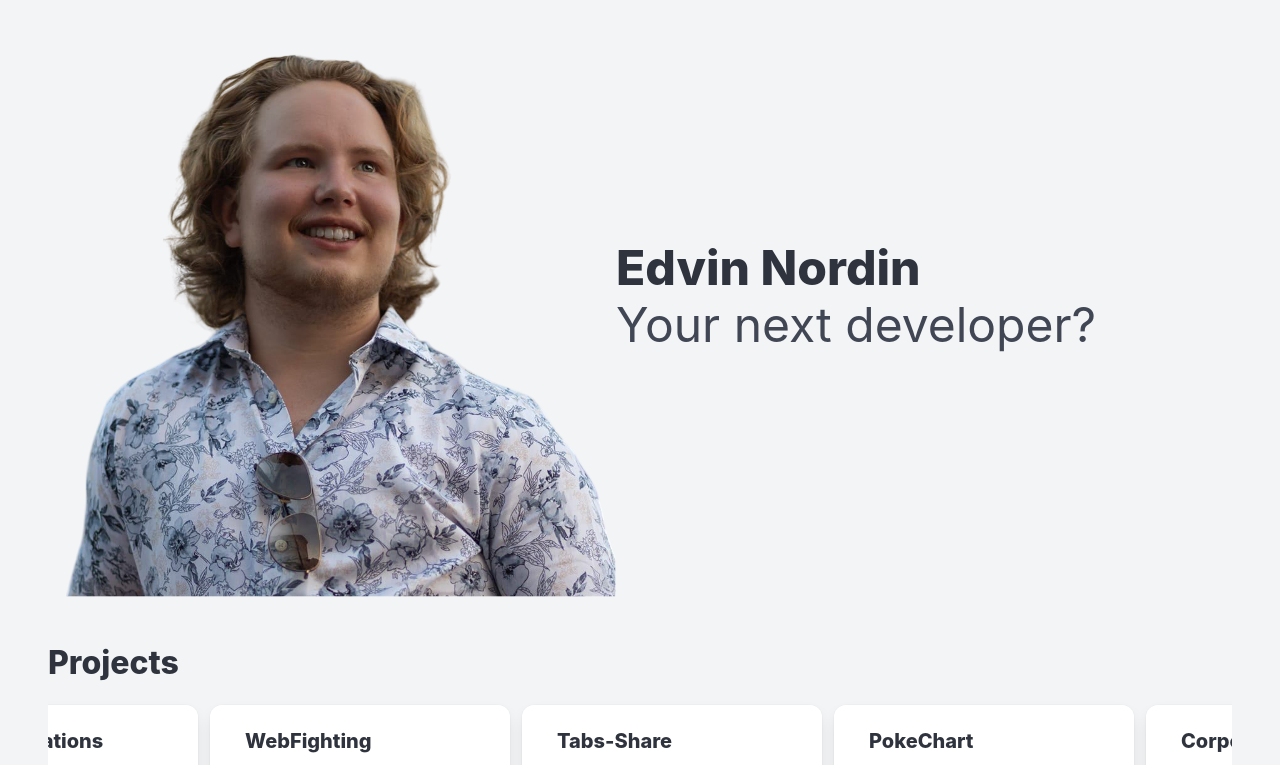
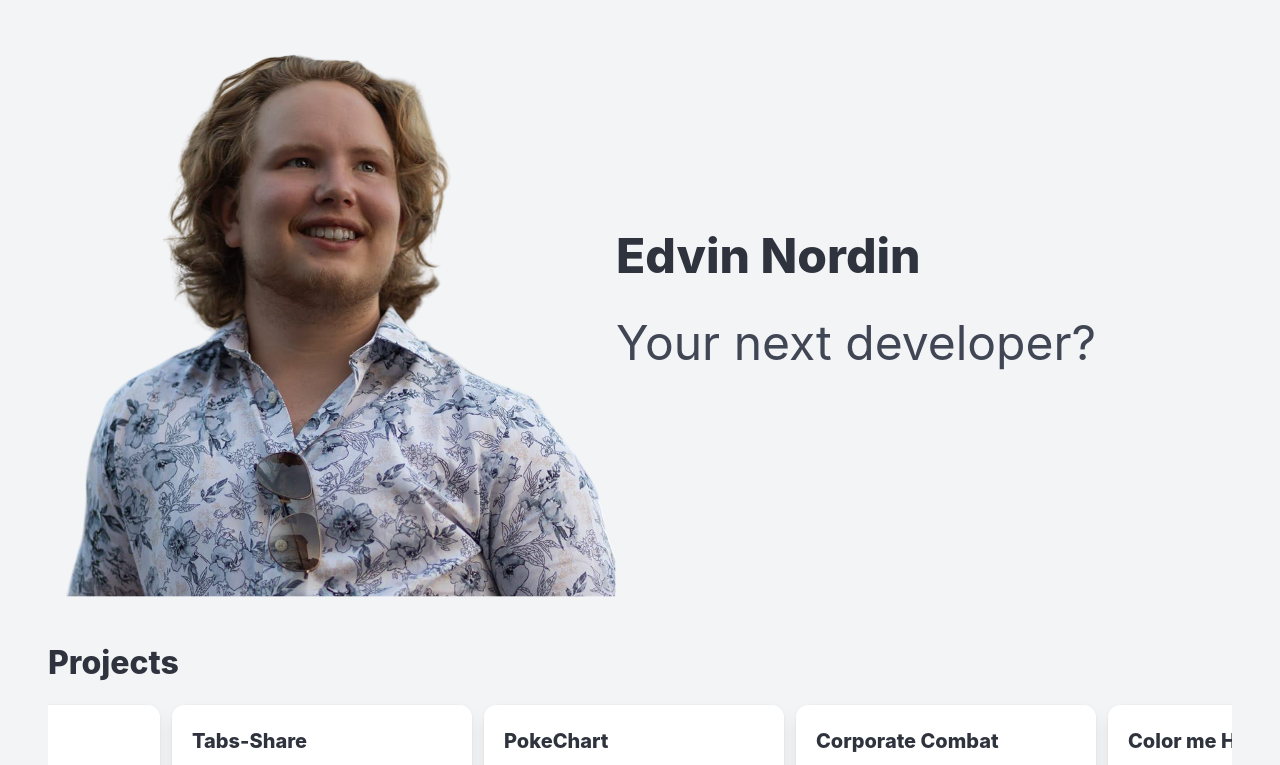
Before and after one commit to EdvinNordin/Vueing, a Vue app: page / in a window 1280 px wide. Shown: the top 765 px of the page. Built offline with nearby package versions, Linux system fonts and the light colour scheme; grey boxes are pictures that could not be loaded.

Commit message:
word break

```diff
--- a/src/App.vue
+++ b/src/App.vue
@@ -69,18 +69,18 @@
 
 <template>
   <section class="has-background-white-ter">
-  <div class="is-flex is-align-items-center pl-4">
+  <div class="is-flex is-align-items-center pl-4 is-flex-direction-row is-flex-direction-column-mobile">
     <img src="/edvin.png" class="image imageMe" alt="Edvin Nordin"/>
     <div class="is-flex is-flex-direction-column">
-      <h1 class="title is-1 has-text-dark">Edvin Nordin</h1>
-      <h1 class="subtitle is-1 ">Your next developer?</h1>
+      <h1 class="title is-1 has-text-dark customTitle">Edvin Nordin</h1>
+      <h1 class="subtitle is-1 customDescription">Your next developer?</h1>
     </div>
   </div>
 </section>
 
   <section class="section projSection has-background-white-ter">
     <h2 class="title is-3 mb-0 has-text-dark">Projects</h2>
-    <div class="level horizontal-scroll"
+    <div class="level horizontal-scroll is-mobile"
     @mouseover="hovering" @mouseleave="stopHovering" >
       <div v-for="project in projects" :key="project.name">
         <a :href="project.link" target="_blank">
@@ -147,9 +147,9 @@
   height: 450px;
 }
 
-.customTitle{
-  overflow-wrap: normal;
-  padding:15px;
+.customTitle {
+  white-space: nowrap;
+  padding-bottom: 15px;
   padding-top: 5px;
 }
 
```
